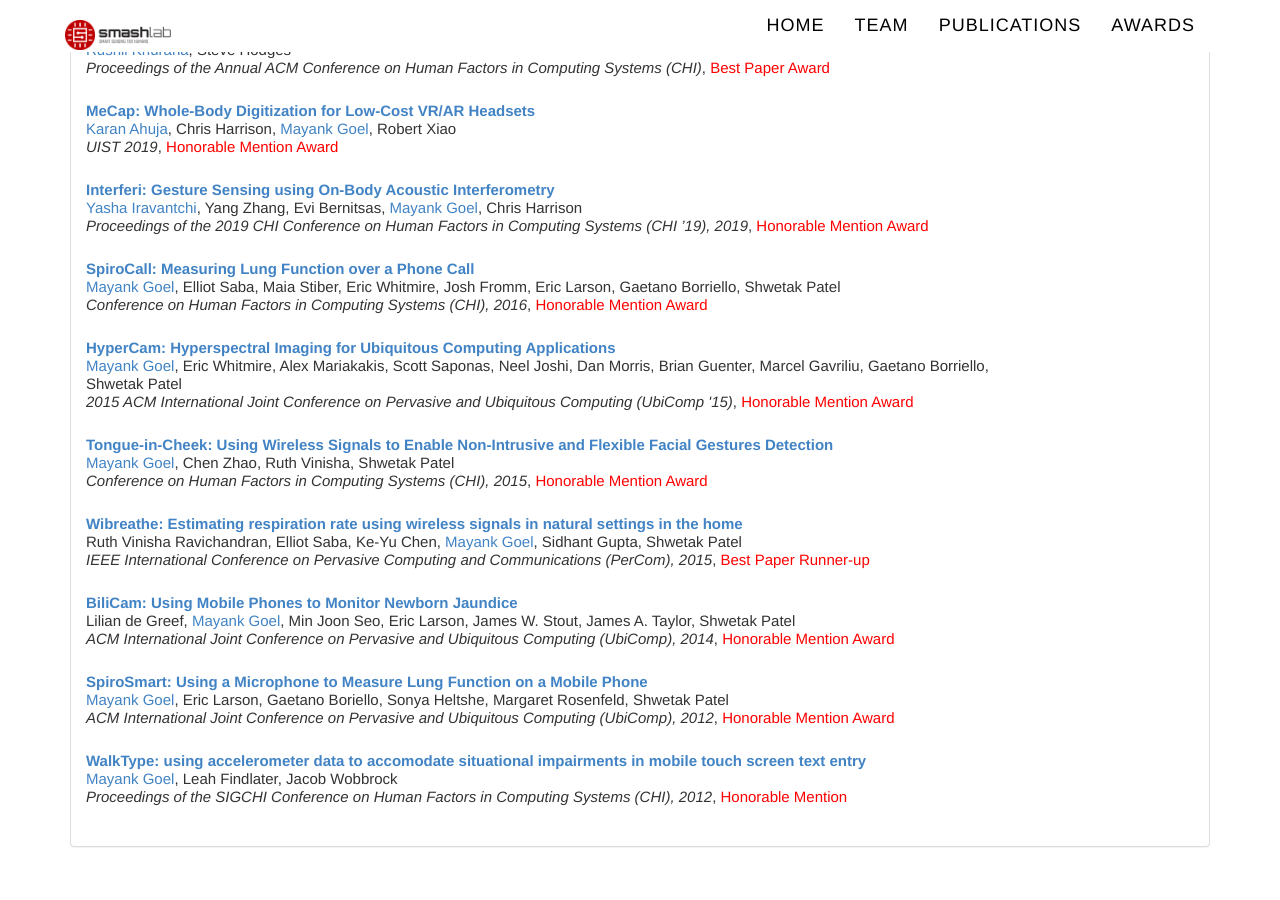
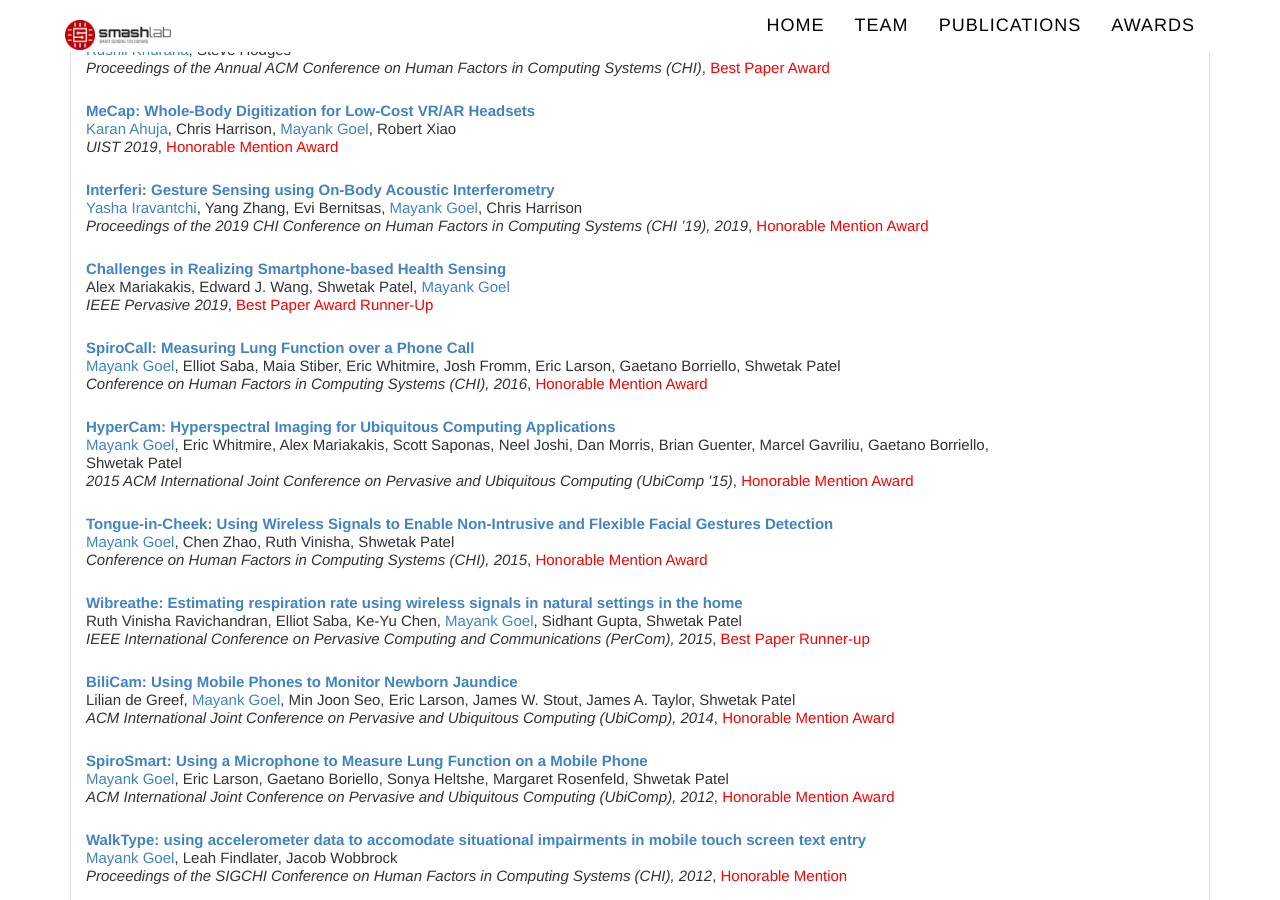
Before and after one commit to cmusmashlab/cmusmashlab.github.io, a Jekyll site: the page built from awards/index.html, in a window 1280 px wide and 900 px high, scrolled down 791 px. Built offline with Jekyll 4.4.1, drawn with Linux system fonts in a browser that asks for light colours; nearby versions of some CDN libraries; some web fonts are replaced; some of the changed lines change nothing that is shown.

Commit message:
Added mhealth challenges paper award

```diff
--- a/_publications/mhealth_challenges.md
+++ b/_publications/mhealth_challenges.md
@@ -4,22 +4,22 @@ abstract: |-
 authors:
 - Alex Mariakakis
 - Edward J. Wang
+- Shwetak Patel
 - goel
-- Shwetak Patel
 
 
 
 bibtex: |-
  @article{mariakakis2019challenges,
   title={Challenges in Realizing Smartphone-based Health Sensing},
-  author={Mariakakis, Alex and Wang, Edward J and Goel, Mayank and Patel, Shwetak N},
-  journal={To appear in IEEE Pervasive},
+  author={Mariakakis, Alex and Wang, Edward J and Patel, Shwetak N, and Goel, Mayank},
+  journal={IEEE Pervasive},
   year={2019},
   publisher={IEEE}
  }
 caption: ''
 citation: |-
-  Alex Mariakakis, Edward J. Wang, Mayank Goel & Shwetak N. Patel. (2019). Challenges in Realizing Smartphone-based Health Sensing. To appear in IEEE Pervasive 2019.
+  Alex Mariakakis, Edward J. Wang, Shwetak N. Patel, & Mayank Goel. (2019). Challenges in Realizing Smartphone-based Health Sensing. To appear in IEEE Pervasive 2019.
 conference: IEEE Pervasive 2019
 date: '2019-02-01'
 image: '/images/pubs/mhealth_challenges.png'
@@ -30,4 +30,5 @@ name: 'mHealth Challenges'
 redirect_from: /projects/mhealthchallenges/
 blurb: Smartphone-based health sensing promises a world where everyone has easy access to medical screening, but how far away are we from that vision?
 onhomepage: false
+award: Best Paper Award Runner-Up
 ---
```
